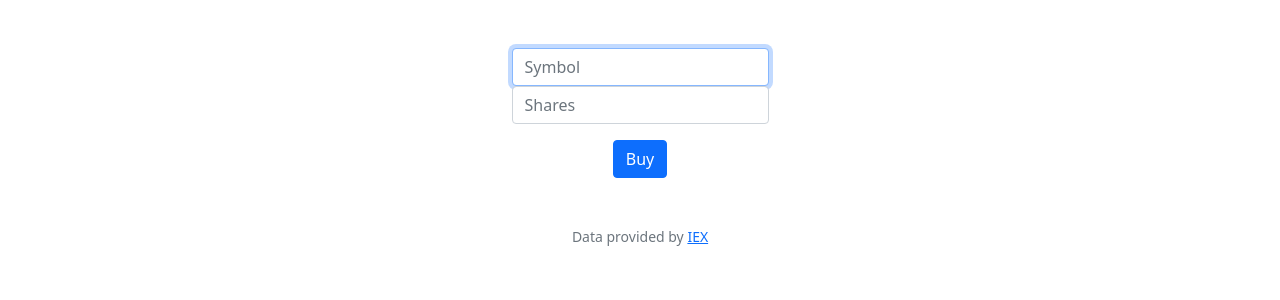
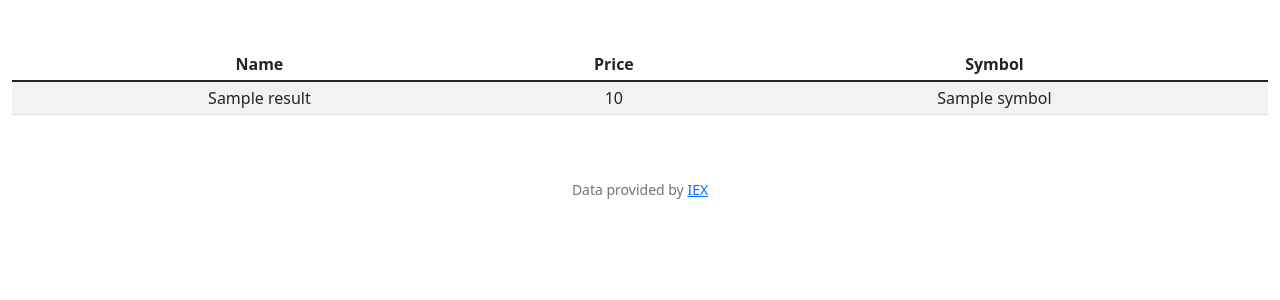
Before and after one commit to JC4github/cs50, a Flask app: template finance/templates/buy.html in a window 1280 px wide. Shown: the part 76-376 px from the top of the page. Run offline with Flask 2, Linux system fonts and the light colour scheme; the template is opened without the code that fills it: most values are stand-ins (such as "Sample title", 1, 10 or a date in 2020); some libraries are stand-ins or nearby versions.

Commit message:
Thu, Apr 21, 2022, 11:31 PM +00:00

```diff
--- a/finance/templates/buy.html
+++ b/finance/templates/buy.html
@@ -5,11 +5,22 @@
 {% endblock %}
 
 {% block main %}
-    <form action="/buy" method="post">
-        <div class="mb-3">
-            <input autocomplete="off" autofocus class="form-control mx-auto w-auto" id="symbol" name="symbol" placeholder="Symbol" type="text">
-            <input autocomplete="off" autofocus class="form-control mx-auto w-auto" id="shares" name="shares" placeholder="Shares" type="number" min="0">
-        </div>
-        <button class="btn btn-primary" type="submit">Buy</button>
-    </form>
+    <table class="table table-striped table-sm">
+        <thead>
+            <tr>
+                <th scope="col">Name</th>
+                <th scope="col">Price</th>
+                <th scope="col">Symbol</th>
+            </tr>
+        </thead>
+        <tbody>
+            {% for stock in stocks %}
+                <tr>
+                    <td>{{ result["name"] }}</td>
+                    <td>{{ result["price"] }}</td>
+                    <td>{{ result["symbol"] }}</td>
+                </tr>
+            {% endfor %}
+        </tbody>
+    </table>
 {% endblock %}
```
